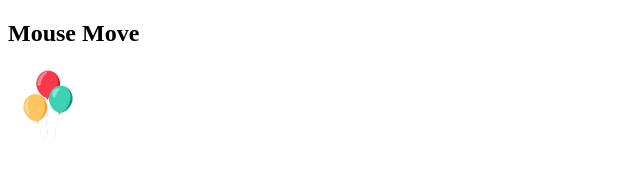
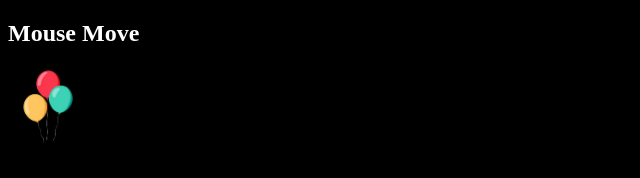
Before and after one commit to ShahwaizQasim/Mouse-Move, a plain HTML site: page index.html in a window 1280 px wide. Shown: the whole page, without its empty margins (0-640 px from the left). Drawn offline with Linux system fonts and the light colour scheme.

Commit message:
function add

```diff
--- a/app.js
+++ b/app.js
@@ -0,0 +1,14 @@
+const body = document.querySelector("body");
+const myImg = document.querySelector("#img");
+
+window.HandleMyMouseMove = (event) => {
+
+    // console.log(`X: ${event.clientX}`);
+    // console.log(`Y: ${event.clientY}`);
+    // myImg.style.top = '500px'
+    // myImg.style.left = '500px'
+    console.log(event);
+
+    myImg.style.top = `${event.clientY}px`
+    myImg.style.left = `${event.clientX}px`;
+}
--- a/index.html
+++ b/index.html
@@ -1,14 +1,31 @@
 <!DOCTYPE html>
 <html lang="en">
+
 <head>
     <meta charset="UTF-8">
     <meta name="viewport" content="width=device-width, initial-scale=1.0">
     <title>Mouse Move</title>
+    <style>
+        body {
+            height: 100vh;
+            background-color: black;
+        }
+
+        h2 {
+            color: white;
+        }
+
+        img {
+            position: fixed;
+        }
+    </style>
 </head>
-<body>
+
+<body onmousemove="HandleMyMouseMove(event)">
     <h2>Mouse Move</h2>
 
     <img src="./img/download.png" alt="ballon-img" id="img" width="80px">
     <script type="module" src="./app.js"></script>
 </body>
+
 </html>
```
